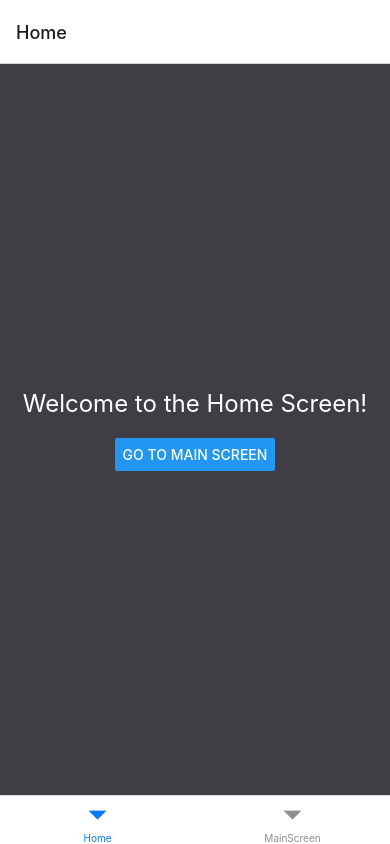
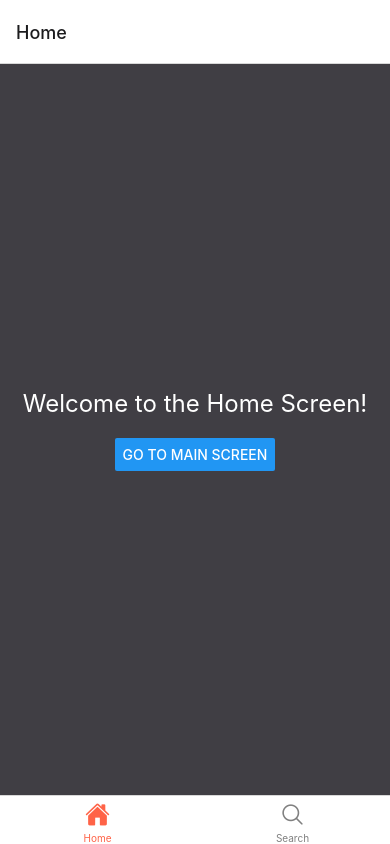
Before and after one commit to robertsolorzano/Track-Match-App, a React Native app: screen /Root in a window 390 px wide. Built offline with nearby package versions, Linux system fonts and the light colour scheme.

Commit message:
updated icon and name for search in nav bar

```diff
--- a/app/navigation/BottomTabNavigator.js
+++ b/app/navigation/BottomTabNavigator.js
@@ -3,15 +3,34 @@
 import { createBottomTabNavigator } from '@react-navigation/bottom-tabs';
 import HomeScreen from '../screens/Homescreen';
 import MainScreen from '../screens/MainScreen';
+import { Ionicons } from '@expo/vector-icons';
 
 const Tab = createBottomTabNavigator();
 
 const BottomTabNavigator = () => {
   return (
-    <Tab.Navigator>
+    <Tab.Navigator
+      screenOptions={({ route }) => ({
+        tabBarIcon: ({ focused, color, size }) => {
+          let iconName;
+
+          if (route.name === 'Home') {
+            iconName = focused ? 'home' : 'home-outline';
+          } else if (route.name === 'Search') {
+            iconName = focused ? 'search' : 'search-outline';
+          }
+
+          return <Ionicons name={iconName} size={size} color={color} />;
+        },
+      })}
+      tabBarOptions={{
+        activeTintColor: 'tomato', // Change the active tab color
+        inactiveTintColor: 'gray', // Change the inactive tab color
+      }}
+    >
       <Tab.Screen name="Home" component={HomeScreen} />
-      <Tab.Screen name="MainScreen" component={MainScreen} />
-      {/* Add my songs tab later */}
+      <Tab.Screen name="Search" component={MainScreen} />
+      {/* Add more tabs here */}
     </Tab.Navigator>
   );
 };
--- a/package.json
+++ b/package.json
@@ -28,6 +28,7 @@
     "react-native": "0.72.6",
     "react-native-safe-area-context": "^4.9.0",
     "react-native-screens": "^3.29.0",
+    "react-native-vector-icons": "^10.0.3",
     "typescript": "^5.1.3"
   },
   "devDependencies": {
```
Also changed, not shown: 1 other file (tests, documents, lock files or other folders).
